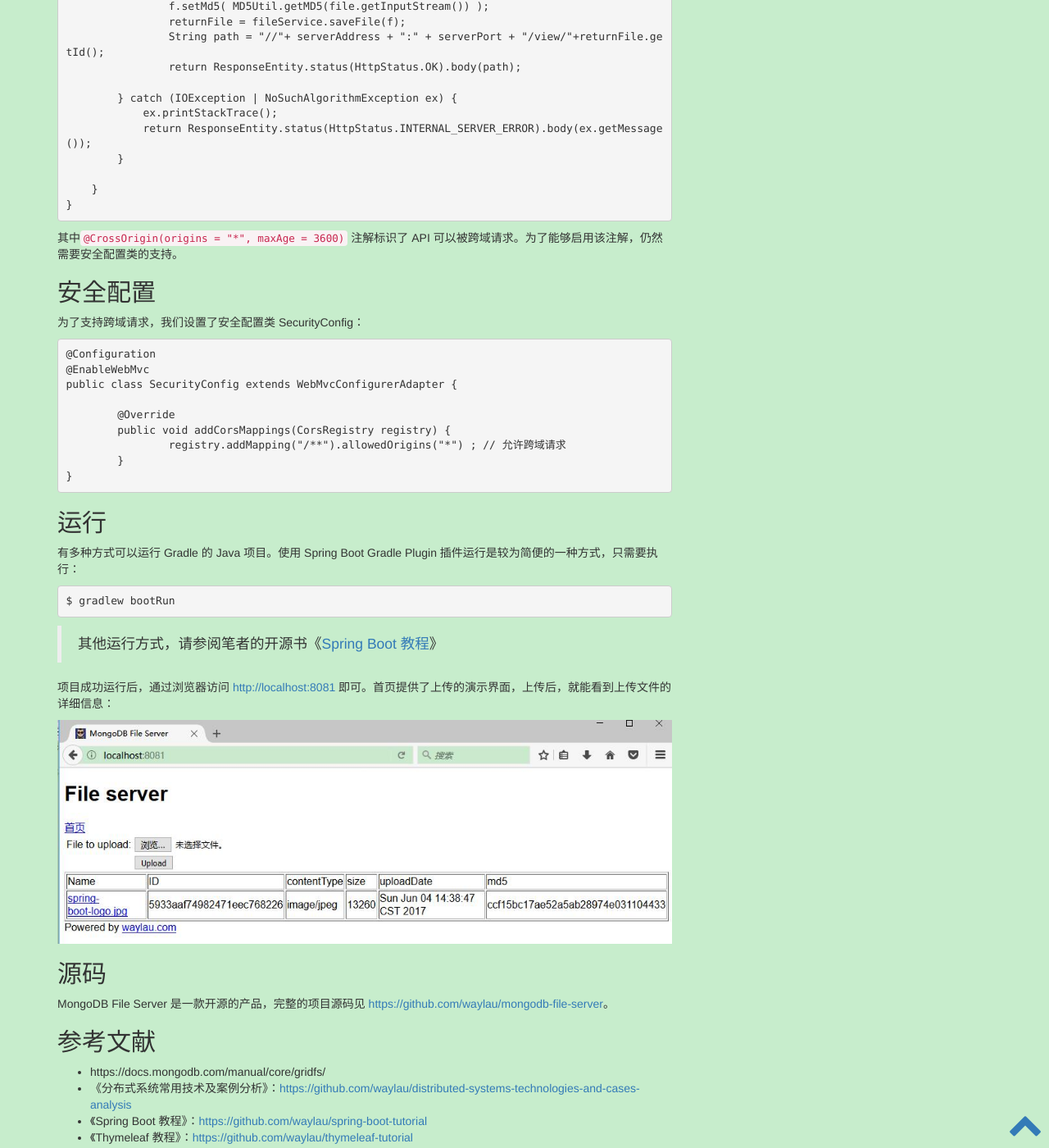
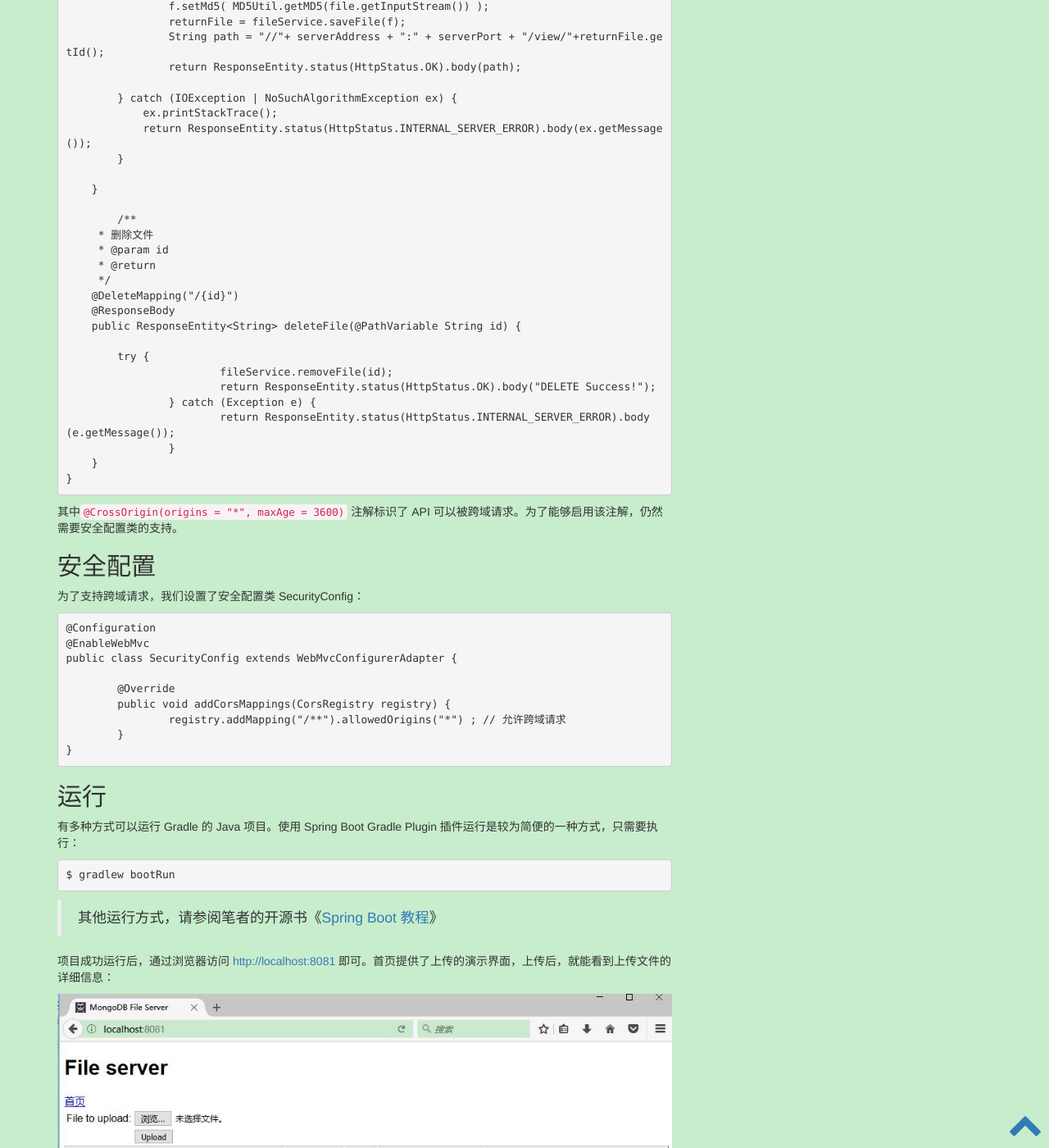
Before and after one commit to waylau/waylau.github.io, a Jekyll site: the page built from _posts/2017-06-03-mogodb-file-server-with-spring-boot.md, in a window 1280 px wide and 1400 px high, scrolled down 7820 px. Shown: the whole window at 82% size. Built offline with Jekyll 4.4.1, drawn with Linux system fonts in a browser that asks for light colours; comment, search, counter and statistics services are not loaded; some of the changed text lies outside the part shown.

Commit message:
add  delete file api

````diff
--- a/_posts/2017-06-03-mogodb-file-server-with-spring-boot.md
+++ b/_posts/2017-06-03-mogodb-file-server-with-spring-boot.md
@@ -417,6 +417,23 @@ public class FileController {
         }
 
     }
+
+	/**
+     * 删除文件
+     * @param id
+     * @return
+     */
+    @DeleteMapping("/{id}")
+    @ResponseBody
+    public ResponseEntity<String> deleteFile(@PathVariable String id) {
+
+    	try {
+			fileService.removeFile(id);
+			return ResponseEntity.status(HttpStatus.OK).body("DELETE Success!");
+		} catch (Exception e) {
+			return ResponseEntity.status(HttpStatus.INTERNAL_SERVER_ERROR).body(e.getMessage());
+		}
+    }
 }
 ```
 
@@ -453,6 +470,12 @@ $ gradlew bootRun
 
 ![](../images/post/20170604-mongodb-file-server-index.jpg)
 
+相关上传的接口暴露在了 <http://localhost:8081/> ，其中
+
+* GET  /files/{pageIndex}/{pageSize} : 分页查询已经上传了的文件
+* GET  /files/{id} : 下载某个文件
+* GET  /view/{id} : 在线预览某个文件。比如，显示图片。
+* POST /upload : 上传文件
 
 ## 源码
 
````
